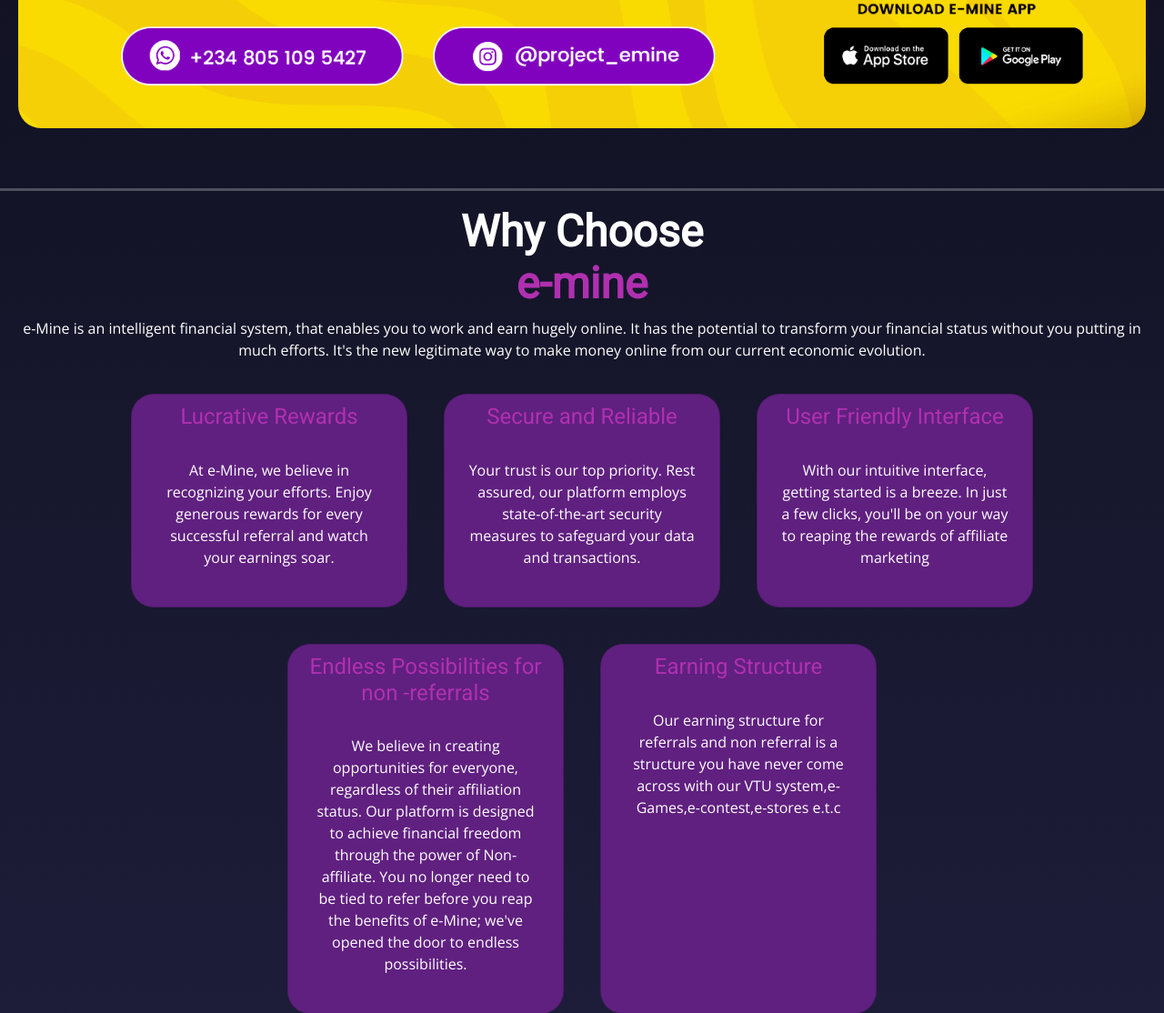
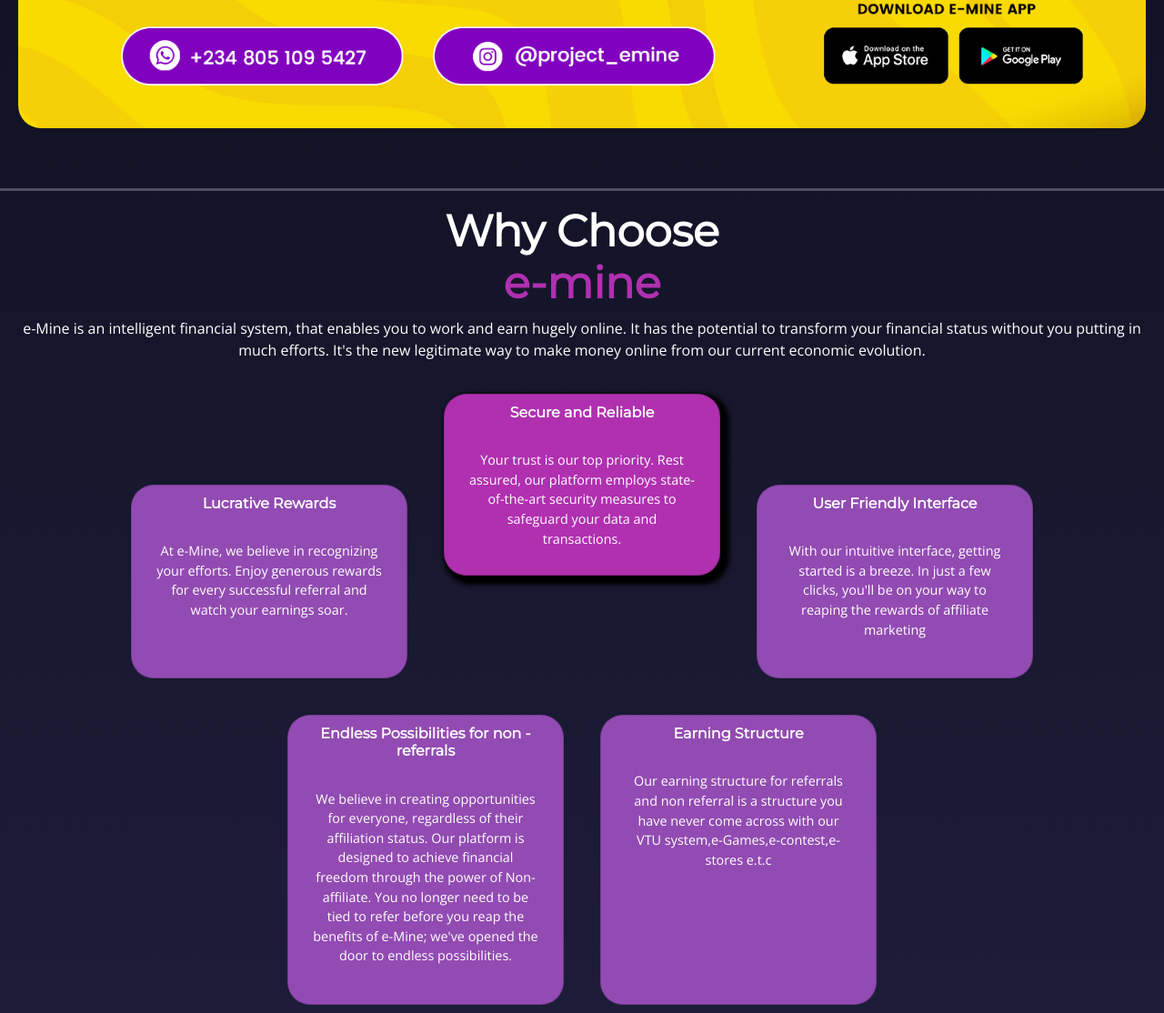
Before and after one commit to Emmybrown775/E-mine, a Flask app: page / in a window 1280 px wide. Shown: the part 1880-2994 px from the top of the page at 91% size. Run offline with Flask 3, Linux system fonts and the light colour scheme; some libraries are stand-ins or nearby versions.

Commit message:
background & font change

```diff
--- a/static/css/styles.css
+++ b/static/css/styles.css
@@ -23,7 +23,8 @@ background-image: linear-gradient(180deg, black 0%, #202040 100%);
 
 h1{
     color: white;
-font-family: 'Roboto', sans-serif;    font-size: 3rem;
+font-family: 'Montserrat', sans-serif;
+    font-size: 3rem;
     font-weight: 900;
 }
 
@@ -49,13 +50,13 @@ font-family: 'Open Sans', sans-serif;    color: white;
 h5{
     color: #B030B0;
     font-size: 1.5rem;
-font-family: 'Roboto', sans-serif;
+font-family: 'Montserrat', sans-serif;
 }
 
 h3{
     color: white;
     font-size: 2rem;
-font-family: 'Roboto', sans-serif;
+font-family: 'Montserrat', sans-serif;
 }
 
 
@@ -194,13 +195,46 @@ font-family: 'Roboto', sans-serif;    color: white;
     text-align: center;
 }
 
+@media only screen and (max-width: 1200px){
+    .card{
+            box-shadow: 5px 5px 5px 5px black;
+        background-color: #B030B0;
+        padding: 20px;
+        margin: 20px;
+    }
+}
+
+@media only screen and (min-width: 1200px) {
+    .card{
+        background-color: #924bb2;
+            margin: 20px;
+
+    }
+    .card-middle{
+        background-color: #B030B0;
+        margin-top: -80px;
+        max-height: 200px;
+        box-shadow: 5px 5px 5px 5px black;
+
+    }
+
+}
+
+
+
 .card{
-    background-color: #602080;
     width: 19rem;
     padding: 10px;
-    margin: 20px;
     text-align: center;
     border-radius: 25px;
+}
+.card h5{
+    color: white;
+    font-size: 1rem;
+    font-weight: bolder;
+}
+.card p{
+    font-size: 0.9rem;
 }
 
 #footer{
--- a/templates/header.html
+++ b/templates/header.html
@@ -9,7 +9,7 @@
     <link rel="stylesheet" href="{{ url_for("static", filename="css/styles.css") }}">
 <link rel="preconnect" href="https://fonts.googleapis.com">
 <link rel="preconnect" href="https://fonts.gstatic.com" crossorigin>
-<link href="https://fonts.googleapis.com/css2?family=Open+Sans&family=Roboto&display=swap" rel="stylesheet">
+<link href="https://fonts.googleapis.com/css2?family=Montserrat&family=Open+Sans&family=Roboto&display=swap" rel="stylesheet">
 </head>
 <body>
 <nav class="my_navbar navbar navbar-expand-lg">
--- a/templates/index.html
+++ b/templates/index.html
@@ -15,7 +15,7 @@
 </div>
 
 <div id="poster_1" class="poster_div">
-    <img class="poster" src="{{ url_for('static', filename= 'images/poster.PNG') }}" >
+    <img class="poster" src="{{ url_for('static', filename= 'images/poster.PNG') }}">
 </div>
 <hr class="solid">
 
@@ -24,10 +24,12 @@
     <p>e-Mine is an intelligent financial system, that enables you to work and earn hugely online. It has the potential
         to transform your financial status without you putting in much efforts. It's the new legitimate way to make
         money online from our current economic evolution.</p>
+<div style="padding-bottom: 100px"></div>
     <div class="container text-center">
         <div class="row justify-content-center align-item-center">
             {% for data in why_choose_us %}
-    <div class="why_choose_us_content card col-lg-4" >
+                {% if data["title"] == "Secure and Reliable" %}
+                    <div class="why_choose_us_content card-middle card col-lg-4">
                         <div class="card-title">
                             <h5>{{ data['title'] }}</h5>
                         </div>
@@ -35,6 +37,18 @@
                             <p>{{ data['content'] }}</p>
                         </div>
                     </div>
+                {% else %}
+                    <div class="why_choose_us_content card col-lg-4">
+                        <div class="card-title">
+                            <h5>{{ data['title'] }}</h5>
+                        </div>
+                        <div class="card-body">
+                            <p>{{ data['content'] }}</p>
+                        </div>
+                    </div>
+                {% endif %}
+
+
             {% endfor %}
         </div>
     </div>
```
Lines whose indentation alone changed are shown as unchanged.
